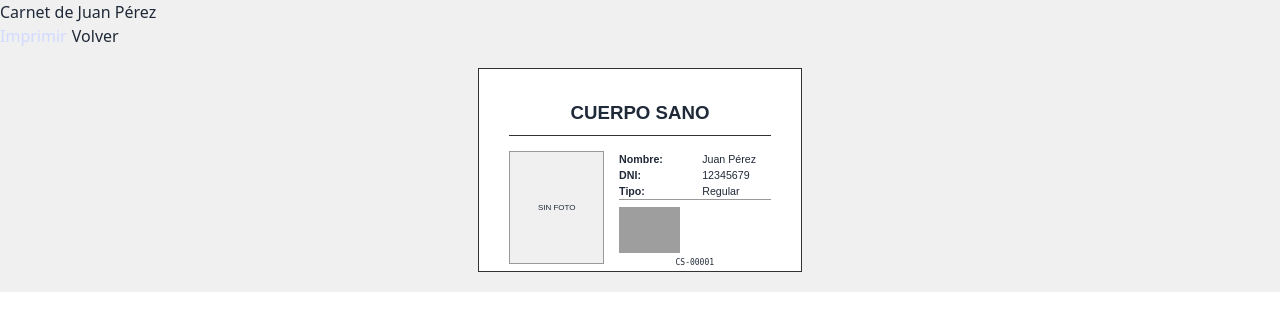
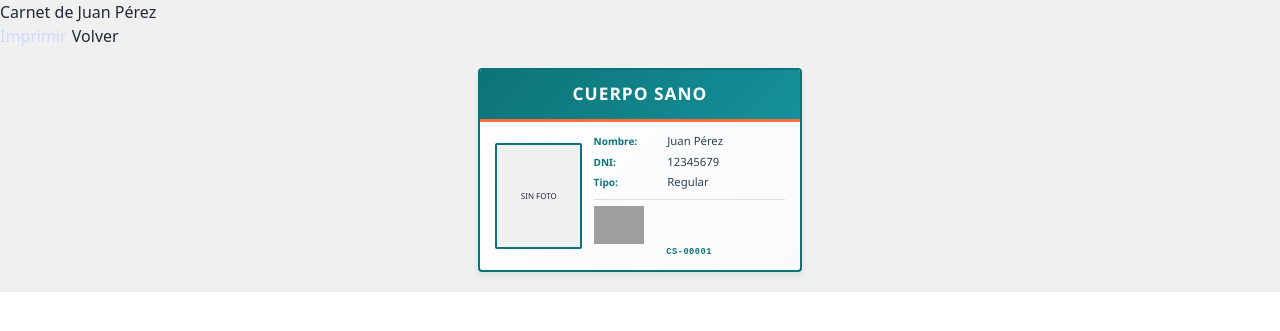
Before and after one commit to angelhzambrano/tp-ingsoft-cuerpo-sano, a Django app: page /miembros/1/carnet/ in a window 1280 px wide. Shown: the top 331 px of the page. Run offline with Django 5.2, Linux system fonts and the light colour scheme; a user stored in the database is signed in; data comes from the database, SQL or seed files in the repository; grey boxes are pictures that could not be loaded.

Commit message:
fix: Arreglar carga de PDFs, validación DNI duplicado y diseño del carnet
- PDF: Cambiar validación de MIME type a extensión .pdf (más confiable)
- Miembros: Validador personalizado en form para DNI duplicado + error en rojo
- Carnet: Rediseño con colores de marca (#0D7377), tipografía mejorada y mejor UI

Co-Authored-By: Claude Haiku 4.5 <noreply@anthropic.com>

```diff
--- a/miembros/templates/miembros/carnet_print.html
+++ b/miembros/templates/miembros/carnet_print.html
@@ -35,37 +35,46 @@
         .carnet {
             width: 85.6mm;
             height: 53.98mm;
-            border: 1px solid #333;
+            border: 2px solid #0D7377;
             display: flex;
             flex-direction: column;
-            padding: 8mm;
-            background: white;
-            font-family: Arial, sans-serif;
+            padding: 0;
+            background: linear-gradient(135deg, #ffffff 0%, #f8fafb 100%);
+            font-family: 'Segoe UI', Tahoma, Geneva, Verdana, sans-serif;
             position: relative;
             box-sizing: border-box;
+            border-radius: 4px;
+            box-shadow: 0 4px 6px rgba(13, 115, 119, 0.1);
+            overflow: hidden;
         }
 
         .carnet-header {
             text-align: center;
-            font-size: 14pt;
-            font-weight: bold;
-            margin-bottom: 4mm;
-            border-bottom: 1px solid #333;
-            padding-bottom: 2mm;
+            font-size: 13pt;
+            font-weight: 800;
+            background: linear-gradient(135deg, #0D7377 0%, #14919B 100%);
+            color: white;
+            padding: 3mm 4mm;
+            letter-spacing: 1px;
+            border-bottom: 3px solid #FF6B35;
         }
 
         .carnet-content {
             display: flex;
             height: 100%;
-            gap: 4mm;
+            gap: 3mm;
+            padding: 3mm 4mm;
+            align-items: center;
         }
 
         .carnet-foto {
             flex-shrink: 0;
-            width: 25mm;
-            height: 30mm;
-            border: 1px solid #999;
+            width: 23mm;
+            height: 28mm;
+            border: 2px solid #0D7377;
             overflow: hidden;
+            border-radius: 2px;
+            background: #f0f0f0;
         }
 
         .carnet-foto img {
@@ -79,34 +88,52 @@
             display: flex;
             flex-direction: column;
             justify-content: space-between;
-            font-size: 8pt;
+            height: 100%;
+            font-size: 8.5pt;
         }
 
         .carnet-info-row {
             display: flex;
-            gap: 2mm;
+            gap: 1.5mm;
+            margin-bottom: 1mm;
+            align-items: baseline;
+        }
+
+        .carnet-info-row:last-of-type {
+            margin-bottom: 0;
         }
 
         .carnet-info-label {
-            font-weight: bold;
-            min-width: 20mm;
+            font-weight: 700;
+            color: #0D7377;
+            min-width: 18mm;
+            font-size: 7.5pt;
+        }
+
+        .carnet-info-value {
+            color: #2c3e50;
+            flex: 1;
         }
 
         .carnet-barcode {
             text-align: center;
-            padding-top: 2mm;
-            border-top: 1px solid #999;
+            padding-top: 1.5mm;
+            border-top: 1px solid #e0e0e0;
+            margin-top: 1.5mm;
         }
 
         .carnet-barcode img {
-            height: 12mm;
-            margin-bottom: 1mm;
+            height: 10mm;
+            margin-bottom: 0.5mm;
         }
 
         .carnet-numero {
-            font-size: 6pt;
+            font-size: 6.5pt;
             text-align: center;
-            font-family: monospace;
+            font-family: 'Courier New', monospace;
+            font-weight: 600;
+            color: #0D7377;
+            letter-spacing: 0.5px;
         }
     </style>
 </head>
@@ -142,21 +169,23 @@
                     <div>
                         <div class="carnet-info-row">
                             <span class="carnet-info-label">Nombre:</span>
-                            <span>{{ miembro.nombre }} {{ miembro.apellido }}</span>
+                            <span class="carnet-info-value">{{ miembro.nombre }} {{ miembro.apellido }}</span>
                         </div>
                         <div class="carnet-info-row">
                             <span class="carnet-info-label">DNI:</span>
-                            <span>{{ miembro.dni }}</span>
+                            <span class="carnet-info-value">{{ miembro.dni }}</span>
                         </div>
                         <div class="carnet-info-row">
                             <span class="carnet-info-label">Tipo:</span>
-                            <span>{{ miembro.get_tipo_miembro_display }}</span>
+                            <span class="carnet-info-value">{{ miembro.get_tipo_miembro_display }}</span>
                         </div>
                     </div>
 
                     <div class="carnet-barcode">
                         {% if carnet.codigo_barras_imagen %}
                         <img src="{{ carnet.codigo_barras_imagen.url }}" alt="Código de barras">
+                        {% else %}
+                        <div style="height: 10mm; background: #f0f0f0; border: 1px dashed #ccc; display: flex; align-items: center; justify-content: center; font-size: 6pt; color: #999;">Código de barras</div>
                         {% endif %}
                         <div class="carnet-numero">{{ carnet.numero_carnet }}</div>
                     </div>
```
Also changed, not shown: entrenadores/templates/entrenadores/form.html (+7 -4 lines), miembros/forms.py (+10 -0 lines).
